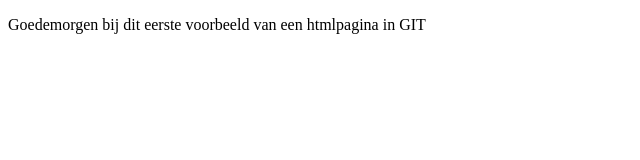
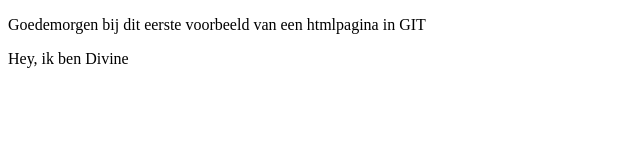
Before and after one commit to sxmxd19/oefenproject-github, a plain HTML site: page index.html in a window 1280 px wide. Shown: the whole page, without its empty margins (0-640 px from the left). Drawn offline with Linux system fonts and the light colour scheme.

Commit message:
Add introduction paragraph to index.html

```diff
--- a/index.html
+++ b/index.html
@@ -8,5 +8,9 @@
 
 	<p> Goedemorgen bij dit eerste voorbeeld van een htmlpagina in GIT
 	</p>
+
+	<p>
+		Hey, ik ben Divine
+	</p>
 </body>
 </html>
```
